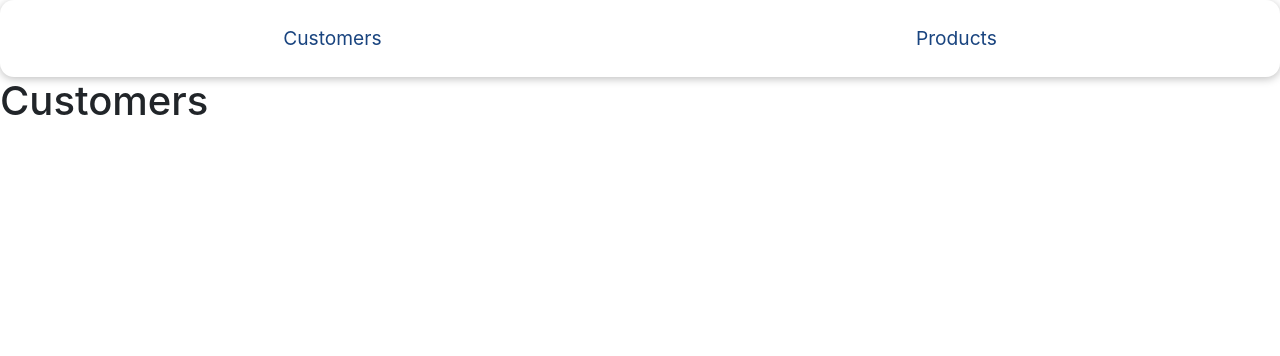
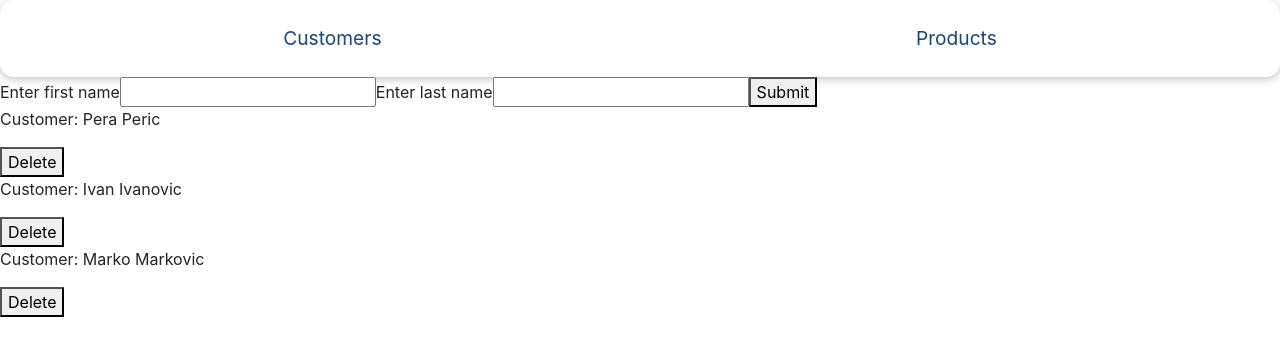
Before and after one commit to doooox/store-app, a React (Create React App) app: page /customers in a window 1280 px wide. Shown: the top 356 px of the page. Built offline with nearby package versions, Linux system fonts and the light colour scheme.

Commit message:
Add CustomersForm

```diff
--- /dev/null
+++ b/src/components/CustomerForm.jsx
@@ -0,0 +1,44 @@
+import React, { useState } from 'react'
+
+const CustomerForm = (props) => {
+    const [firstName, setFirstName] = useState('')
+    const [lastName, setLastName] = useState('')
+
+    const customerFirstNameHandler = (e) => {
+        setFirstName(e.target.value)
+    }
+    const customerLastNameHandler = (e) => {
+        setLastName(e.target.value)
+    }
+
+    const submitHandler = (e) => {
+        e.preventDefault();
+
+        props.onAddCustomer(firstName, lastName);
+        setFirstName('');
+        setLastName('');
+    }
+    return (
+        <form onSubmit={submitHandler}>
+            <label>Enter first name</label>
+            <input
+                required
+                type="text"
+                value={firstName}
+                onChange={customerFirstNameHandler}
+            />
+            <label>Enter last name</label>
+            <input
+                type="text"
+                required
+                value={lastName}
+                onChange={customerLastNameHandler}
+            />
+            <button type="submit">
+                Submit
+            </button>
+        </form>
+    )
+}
+
+export default CustomerForm
--- /dev/null
+++ b/src/components/SingleCustomer.jsx
@@ -0,0 +1,14 @@
+import React from 'react'
+
+const SingleCustomer = ({ id, firstName, lastName, onDelete }) => {
+    return (
+        <div>
+            <p>Customer: {firstName} {lastName}</p>
+            <button onClick={() => onDelete(id)}>
+                Delete
+            </button>
+        </div>
+    )
+}
+
+export default SingleCustomer
--- a/src/pages/AppCustomers.jsx
+++ b/src/pages/AppCustomers.jsx
@@ -1,9 +1,37 @@
-import React from 'react'
+import React, { useState } from 'react';
+import SingleCustomer from '../components/SingleCustomer';
+import CustomerForm from '../components/CustomerForm'
+import CustomerService from '../services/CustomerService'
+
 
 const AppCustomers = () => {
+    const allCustomers = CustomerService.getAll();
+    const [customers, setCustomers] = useState(allCustomers)
+
+    const addCustomerHandler = (firstName, lastName) => {
+        const newCustomer = CustomerService.create({ firstName, lastName });
+        setCustomers([...customers, newCustomer]);
+
+    }
+    console.log(customers);
+    const deleteHandler = (id) => {
+        const isDeleted = CustomerService.delete(id);
+        if (isDeleted) {
+            setCustomers(customers.filter((customer) => customer.id !== id));
+        }
+    };
+
     return (
         <div>
-            <h1>Customers</h1>
+            <CustomerForm onAddCustomer={addCustomerHandler} />
+            {customers.map((customer) =>
+                <SingleCustomer
+                    key={customer.id}
+                    id={customer.id}
+                    firstName={customer.firstName}
+                    lastName={customer.lastName}
+                    onDelete={deleteHandler}
+                />)}
         </div>
     )
 }
--- a/src/pages/AppProducts.jsx
+++ b/src/pages/AppProducts.jsx
@@ -3,7 +3,7 @@ import React from 'react'
 const AppProducts = () => {
     return (
         <div>
-           <h1>Products</h1>
+            <h1>Products</h1>
         </div>
     )
 }
--- /dev/null
+++ b/src/services/CustomerService.jsx
@@ -0,0 +1,39 @@
+class CustomerServices {
+    customers = [
+        {
+            id: 1,
+            firstName: "Pera",
+            lastName: "Peric",
+
+        },
+        {
+            id: 2,
+            firstName: "Ivan",
+            lastName: "Ivanovic",
+        },
+        {
+            id: 3,
+            firstName: "Marko",
+            lastName: "Markovic",
+        },
+    ];
+
+    getAll() {
+        return [...this.customers]
+    };
+    get(id) {
+        return this.customers.find((customer) => customer.id === Number(id))
+    }
+    delete(id) {
+        this.customers = this.customers.filter((customer) => customer.id != id);
+        return true;
+    }
+
+    create(data) {
+        const newId = this.customers[this.customers.length - 1].id + 1;
+        this.customers.push({ id: newId, ...data });
+        return this.customers[this.customers.length - 1];
+    }
+}
+
+export default new CustomerServices
```
